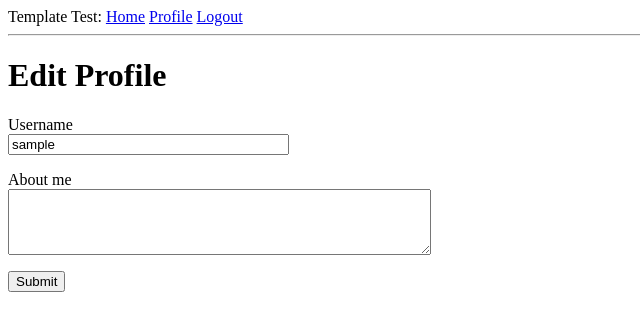
After one commit to gitchrisadams/FlaskPythonStarter, a Flask app: page /edit_profile in a window 1280 px wide. The commit adds this page. Shown: the top 331 px of the page, without its empty margins (0-640 px from the left). Run offline with Flask 3, Linux system fonts and the light colour scheme; the visitor is signed in with stand-in values (Sample User, id 1); data comes from the database, SQL or seed files in the repository; both versions use the stored data as it was after the commit.

Commit message:
Add Edit profile section and edit about me

```diff
--- a/E_FlaskUserLoginRegProfilePageAndAvatars/app/forms.py
+++ b/E_FlaskUserLoginRegProfilePageAndAvatars/app/forms.py
@@ -1,9 +1,15 @@
 from flask_wtf import FlaskForm
-from wtforms import StringField, PasswordField, BooleanField, SubmitField
-from wtforms.validators import ValidationError, DataRequired, Email, EqualTo
+from wtforms import StringField, PasswordField, BooleanField, SubmitField, TextAreaField
+from wtforms.validators import ValidationError, DataRequired, Email, EqualTo, Length
 import sqlalchemy as sa
 from app import db
 from app.models import User
+
+
+class EditProfileForm(FlaskForm):
+    username = StringField("Username", validators=[DataRequired()])
+    about_me = TextAreaField("About me", validators=[Length(min=0, max=140)])
+    submit = SubmitField("Submit")
 
 
 class LoginForm(FlaskForm):
--- /dev/null
+++ b/E_FlaskUserLoginRegProfilePageAndAvatars/app/templates/edit_profile.html
@@ -0,0 +1,23 @@
+{% extends "base.html" %}
+
+{% block content %}
+    <h1>Edit Profile</h1>
+    <form action="" method="post">
+        {{ form.hidden_tag() }}
+        <p>
+            {{ form.username.label }}<br>
+            {{ form.username(size=32) }}<br>
+            {% for error in form.username.errors %}
+            <span style="color: red;">[{{ error }}]</span>
+            {% endfor %}
+        </p>
+        <p>
+            {{ form.about_me.label }}<br>
+            {{ form.about_me(cols=50, rows=4) }}<br>
+            {% for error in form.about_me.errors %}
+            <span style="color: red;">[{{ error }}]</span>
+            {% endfor %}
+        </p>
+        <p>{{ form.submit() }}</p>
+    </form>
+{% endblock %}
--- a/E_FlaskUserLoginRegProfilePageAndAvatars/app/templates/user.html
+++ b/E_FlaskUserLoginRegProfilePageAndAvatars/app/templates/user.html
@@ -8,11 +8,15 @@
                 <h1>User: {{ user.username }}</h1>
                 {% if user.about_me %}<p>{{ user.about_me }}</p>{% endif %}
                 {% if user.last_seen %}<p>Last seen on: {{ user.last_seen }}</p>{% endif %}
+                {% if user == current_user %}<p><a href="{{ url_for('edit_profile') }}">
+                    Edit your profile
+                </a></p>
+                {% endif %}
             </td>
         </tr>
     </table>
     <hr>
     {% for post in posts %}
-        {% include '_post.html' %}
+        {% include 'post.html' %}
     {% endfor %}
 {% endblock %}
--- a/E_FlaskUserLoginRegProfilePageAndAvatars/app/views.py
+++ b/E_FlaskUserLoginRegProfilePageAndAvatars/app/views.py
@@ -3,7 +3,7 @@ from flask import render_template, flash, redirect, url_for, request
 from flask_login import login_user, logout_user, current_user, login_required
 import sqlalchemy as sa
 from app import app, db
-from app.forms import LoginForm, RegistrationForm
+from app.forms import LoginForm, RegistrationForm, EditProfileForm
 from app.models import User
 from datetime import datetime, timezone
 
@@ -78,3 +78,19 @@ def user(username):
         {"author": user, "body": "Test post #2"},
     ]
     return render_template("user.html", user=user, posts=posts)
+
+
+@app.route("/edit_profile", methods=["GET", "POST"])
+@login_required
+def edit_profile():
+    form = EditProfileForm()
+    if form.validate_on_submit():
+        current_user.username = form.username.data
+        current_user.about_me = form.about_me.data
+        db.session.commit()
+        flash("Your changes have been saved.")
+        return redirect(url_for("edit_profile"))
+    elif request.method == "GET":
+        form.username.data = current_user.username
+        form.about_me.data = current_user.about_me
+    return render_template("edit_profile.html", title="Edit Profile", form=form)
```
Also changed, not shown: E_FlaskUserLoginRegProfilePageAndAvatars/app.db, E_FlaskUserLoginRegProfilePageAndAvatars/app/templates/post.html (renamed from E_FlaskUserLoginRegProfilePageAndAvatars/app/templates/_post.html).
